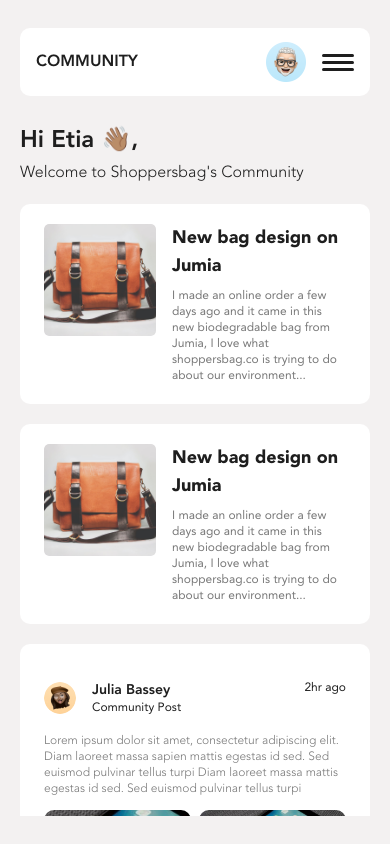
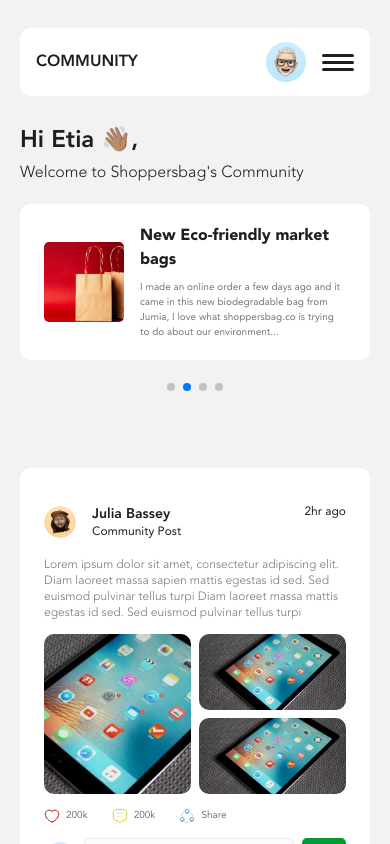
Before and after one commit to Issiedoesit/shoppersco-dashboard, a React (Vite) app: page /community in a window 390 px wide. Built offline with nearby package versions, Linux system fonts and the light colour scheme.

Commit message:
community page

```diff
--- a/src/components/Cards/AdCards.jsx
+++ b/src/components/Cards/AdCards.jsx
@@ -1,16 +1,15 @@
 import React from 'react'
-import AdImg1 from './../../assets/images/pngs/adBag.png'
 
-const AdCards = () => {
+const AdCards = ( {img, header, text, index, id} ) => {
   return (
-    <div className='py-5 px-6 bg-white rounded-ten w-full flex gap-4'>
+    <div id={id} key={index} className='py-5 px-6 bg-white rounded-ten w-full flex items-center sm:items-start gap-4 h-full lg:h-auto lg:max-w-md xl:max-w-none'>
         <div>
-            <img src={AdImg1} alt="ad" className='h-28 w-28 min-w-[112px] rounded-five' />
+            <img src={img} alt="ad" className='h-20 w-20 min-w-[80px] sm:h-28 sm:w-28 sm:min-w-[112px] rounded-five' />
         </div>
 
         <div className='space-y-2'>
-            <h2 className='text-lg font-avenirBlack'>New bag design on Jumia</h2>
-            <p className='text-xs text-brandGray45x'>I made an online order a few days ago and it came in this new biodegradable bag from Jumia, I love what shoppersbag.co is trying to do about our environment...</p>
+            <h2 className='text-base lg:text-lg font-avenirBlack'>{header}</h2>
+            <p className='text-xxs lg:text-xs text-brandGray45x'>{text}</p>
         </div>
     </div>
   )
--- a/src/components/Cards/StatsCard.jsx
+++ b/src/components/Cards/StatsCard.jsx
@@ -2,7 +2,7 @@ import React from 'react'
 
 const StatsCard = ({id, bgColor, header, stat, statTextColor, paddingX, paddingY}) => {
   return (
-    <div id={id} className={`${bgColor ? bgColor : 'bg-white'} mx-auto rounded-ten space-y-1 px-7 sm:px-4 lg:px-7 ${ paddingY ? paddingY : 'py-2.5'} lg:max-w-sm`}>
+    <div id={id} className={`${bgColor ? bgColor : 'bg-white'} mx-auto rounded-ten space-y-1 px-7 sm:px-4 lg:px-7 ${ paddingY ? paddingY : 'py-2.5'} w-full max-w-sm`}>
         <h4 className='text-sm lg:text-base'>{header}</h4>
         <p className={`font-avenirBlack text-xl md:text-2xl lg:text-3xl ${statTextColor ? statTextColor : 'text-brandGreen4x '} break-words`}>{stat}</p>
     </div>
--- a/src/components/Swipers/StatCardSwiper.jsx
+++ b/src/components/Swipers/AdCardsSwiper.jsx
@@ -6,34 +6,34 @@ import 'swiper/css/navigation';
 import 'swiper/css/pagination';
 import 'swiper/css/scrollbar';
 import 'swiper/css/autoplay';
-import StatsCard from './../Cards/StatsCard'
+import AdCards from '../Cards/AdCards';
 
-const StatCardSwiper = ( {cardDataSet} ) => {
+const AdCardsSwiper = ({cardDataSet}) => {
   return (
     <Swiper
         modules={[Navigation, Pagination, Scrollbar, A11y, Autoplay]}
-        spaceBetween = {50}
+        spaceBetween = {20}
         breakpoints = {{
           320: {
             slidesPerView: 1
           },
           // when window width is >= 480px
-          768: {
+          800: {
             slidesPerView: 2
           }
         }}
         loop
-        autoplay={{ delay: 4000, disableOnInteraction: false }}
-        pagination={{ clickable: true }}
+        autoplay={{delay: 4000, disableOnInteraction: false}}
+       pagination={{ clickable: true }}
         onSlideChange={() => console.log('slide change')}
         onSwiper={(swiper) => console.log(swiper)}
-        className="lg:hidden pb-12"
+        className="xl:hidden pb-12 grid"
     >
-      {cardDataSet.map((data, index)=>{
-        return  <SwiperSlide><StatsCard id={data.id} key={index} paddingY={'py-9'} stat={data.stat} header={data.header} /></SwiperSlide>
+      {cardDataSet.map((ad, index)=>{
+        return  <SwiperSlide className='col-span-1'><AdCards id={ad.id} img={ad.img} header={ad.header} text={ad.text} index={index} /> </SwiperSlide>
             })}
     </Swiper>
   )
 }
 
-export default StatCardSwiper
+export default AdCardsSwiper
--- a/src/components/User/Community/Community.jsx
+++ b/src/components/User/Community/Community.jsx
@@ -1,23 +1,48 @@
-import React from 'react'
+import React, { useEffect, useRef, useState } from 'react'
 import Greeting from '../../Header/Greeting'
 import Header from './../../Header/Header'
 import CommunityAside from './CommunityAside/CommunityAside'
 import CommunityMain from './CommunityMain/CommunityMain'
 
 const Community = () => {
+
+  const scrollRef =  useRef(null)
+  const [offset, setOffset] = useState('top-[204px]')
+
+  useEffect(() => {
+    function handleScroll() {
+      // Get the scroll offset
+      let off = scrollRef.current.scrollTop
+
+      // Check if the scroll offset is greater than 100
+      if (off > 96) {
+        setOffset('top-28')
+
+      } else{
+        setOffset('top-[204px]')
+      }
+    }
+    scrollRef.current.addEventListener("scroll", handleScroll);
+
+    return () => {
+      scrollRef.current.removeEventListener("scroll", handleScroll);
+    }
+  }, [scrollRef.current])
+
+
   return (
-    <div className='pb-7 h-screen overflow-hidden bg-brandGray28x'>
-      <div className='overflow-y-auto bg-brandGray28x h-full px-5 sm:px-10 xl:pl-0 xl:pr-10'>
+    <div className='h-screen overflow-hidden bg-brandGray28x'>
+      <div id="scroller" ref={scrollRef} className='overflow-y-auto bg-brandGray28x h-full px-5 sm:px-10 xl:pl-0 xl:pr-10'>
       <Header page="Community"/>
-        <div className='pb-10 overflow-y-auto pt-3.5'>
+        <div   className='overflow-y-hidden pt-3.5'>
 
               {/* Main content here */}
 
               <Greeting headBtns={false} salutation={' Welcome to Shoppersbag\'s Community'} />
 
-              <div className='flex flex-col-reverse lg:grid grid-cols-7 gap-5 rounded-ten'>
+              <div className='flex flex-col-reverse xl:grid grid-cols-7  gap-5 rounded-ten'>
                 <CommunityMain />
-                <CommunityAside />
+                <CommunityAside offset={offset} />
               </div>
         </div>
       </div>
--- a/src/components/User/Community/CommunityAside/CommunityAside.jsx
+++ b/src/components/User/Community/CommunityAside/CommunityAside.jsx
@@ -1,11 +1,52 @@
-import React from 'react'
+import React, { useEffect, useRef } from 'react'
 import AdCards from '../../../Cards/AdCards'
+import AdCardsSwiper from '../../../Swipers/AdCardsSwiper'
 
-const CommunityAside = () => {
+const CommunityAside = ({offset}) => {
+
+  const ads = [
+    {
+      id:'ad1',
+      header:'New bag design on Jumia',
+      text:'I made an online order a few days ago and it came in this new biodegradable bag from Jumia, I love what shoppersbag.co is trying to do about our environment... ',
+      img:'src/assets/images/pngs/adBag.png'
+    },
+    {
+      id:'ad2',
+      header:'New Eco-friendly market bags',
+      text:'I made an online order a few days ago and it came in this new biodegradable bag from Jumia, I love what shoppersbag.co is trying to do about our environment... ',
+      img:'src/assets/images/pngs/adPaperBag.png'
+    },
+    {
+      id:'ad3',
+      header:'2022 Nike Marathon PHC',
+      text:'I made an online order a few days ago and it came in this new biodegradable bag from Jumia, I love what shoppersbag.co is trying to do about our environment... ',
+      img:'src/assets/images/pngs/adShoes.png'
+    },
+    {
+      id:'ad4',
+      header:'New Eco-friendly market bags',
+      text:'I made an online order a few days ago and it came in this new biodegradable bag from Jumia, I love what shoppersbag.co is trying to do about our environment... ',
+      img:'src/assets/images/pngs/adPaperBag.png'
+    }
+  ]
+
+  const sideRef = useRef(null)
+
+
+
+
   return (
-    <div className='col-span-3 space-y-5'>
-     <AdCards />
-     <AdCards />
+    <div ref={sideRef} className={`col-span-3 pb-10 overflow-y-auto xl:fixed  ${offset} lg:items-end  xl:w-thirtyTwoPercent right-8 h-eightyPercent`}>
+
+        <div className='hidden xl:block space-y-5'>
+            {ads.map((ad, index)=>{
+              return <AdCards id={ad.id} img={ad.img} header={ad.header} text={ad.text} index={index} />
+          })}
+        </div>
+
+        <AdCardsSwiper cardDataSet={ads} />
+
     </div>
   )
 }
--- a/src/components/User/Community/CommunityMain/CommunityMain.jsx
+++ b/src/components/User/Community/CommunityMain/CommunityMain.jsx
@@ -4,7 +4,7 @@ import CommunityPost from './../../../../data/User/CommunityPost'
 
 const CommunityMain = () => {
   return (
-    <div className='col-span-4  space-y-6'>
+    <div className='col-span-4 space-y-6 pb-10'>
         {CommunityPost.map((post, index)=>{
           return <Posts id={post.id} index={index} posterImg={post.posterImg} poster={post.poster} postType={post.postType} postTime={post.postTime} postBody={post.postBody} attachments={post.attachments} likes={post.likes} comments={post.comments} />
         })}
```
